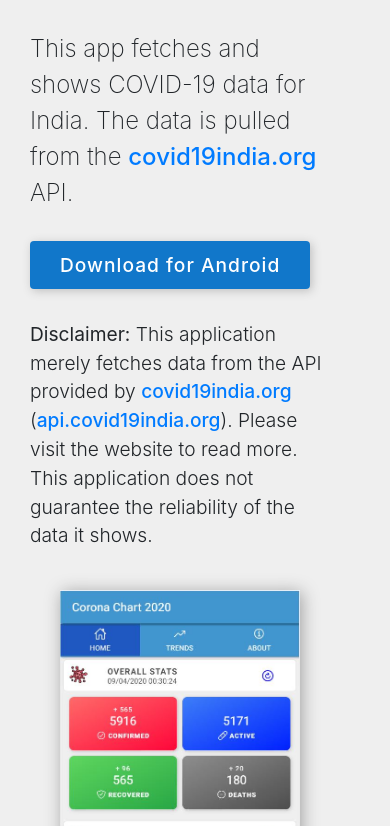
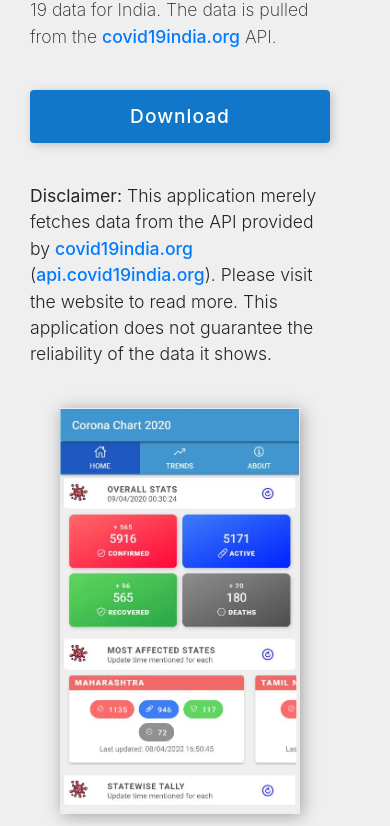
Before and after one commit to millennialSam/cor-chart-2020, a plain HTML site: page index.html in a window 390 px wide. Shown: the part 209-1035 px from the top of the page. Drawn offline with Linux system fonts and the light colour scheme.

Commit message:
cor-chart-2020 homepage updated

```diff
--- a/assets/style.css
+++ b/assets/style.css
@@ -70,4 +70,24 @@ div.info-para {
         display: block;
         margin: auto;
     }
+    .info-para {
+        font-size: 1.1em;
+    }
+    section {
+        padding-top: 20px;
+    }
 }
+
+.small-screen-button {
+    display: none;
+}
+
+@media (max-width: 399px) {
+    .download-button {
+        display: none;
+    }
+    .small-screen-button {
+        display: block;
+        text-align: center;
+    }
+}
--- a/index.html
+++ b/index.html
@@ -27,6 +27,8 @@
                     </p>
                     <a href="https://drive.google.com/open?id=13aBg4_MT3kOwhusn_SKvby-fVinDNGrJ"
                         class="download-button">Download for Android</a>
+                    <a href="https://drive.google.com/open?id=13aBg4_MT3kOwhusn_SKvby-fVinDNGrJ"
+                        class="download-button small-screen-button">Download</a>
                     <p class="info-para disclaimer">
                         <strong>Disclaimer:</strong> This application merely fetches data from the API provided by <a
                             href="https://www.covid19india.org" target="_blank">covid19india.org</a> (<a
```
